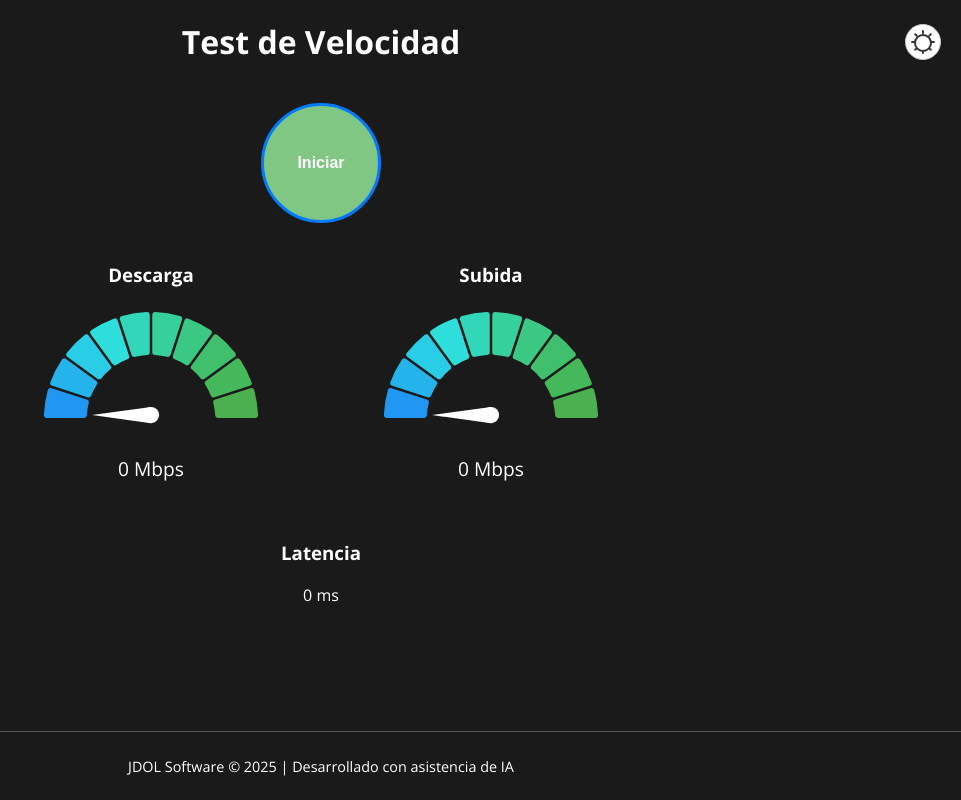
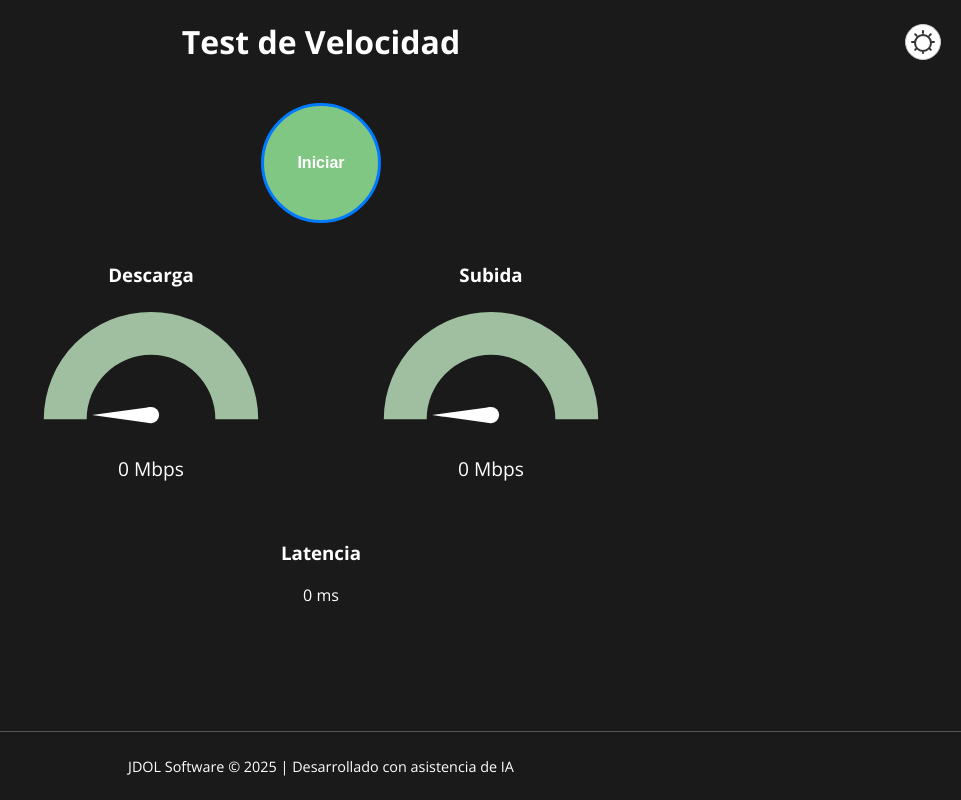
Before and after one commit to JoseDOL/Medidor-Velocidad, a React (Create React App) app in the folder speed-test/frontend/: page / in a window 1280 px wide. Shown: the whole page, without its empty margins (319-1280 px from the left). Built offline with nearby package versions, Linux system fonts and the light colour scheme; the HTML template or start-up script is replaced by a standard one.

Commit message:
terminado sin anuncios

```diff
--- a/speed-test/frontend/src/components/Speedometer.js
+++ b/speed-test/frontend/src/components/Speedometer.js
@@ -3,21 +3,22 @@ import GaugeChart from 'react-gauge-chart';
 
 const Speedometer = ({ speed, theme }) => {
   const needleColor = theme === 'dark' ? '#ffffff' : '#333333';
+  const progressColor = theme === 'dark' ? '#4caf50' : '#2196f3'; // Verde oscuro, azul claro
 
   return (
     <GaugeChart
       id={`gauge-${speed}`}
-      nrOfLevels={10}
-      arcWidth={0.4}
-      percent={speed / 100}
+      nrOfLevels={1} // Solo un nivel para simular barra de carga
+      arcWidth={0.4} // Arco grueso
+      percent={speed / 100} // Progreso de 0 a 100%
       textColor={theme === 'dark' ? '#ffffff' : '#333333'}
       needleColor={needleColor}
       needleBaseColor={needleColor}
-      colors={['#2196f3', '#ffeb3b', '#4caf50']}
-      arcPadding={0.02}
-      cornerRadius={3}
-      style={{ width: '300px' }}
-      hideText={true} // Oculta cualquier texto interno del velocímetro
+      colors={[progressColor, '#e0e0e0']} // Color de progreso y fondo gris
+      arcPadding={0} // Sin espacio entre segmentos
+      cornerRadius={0} // Sin redondeo para un look continuo
+      style={{ width: '300px' }} // Tamaño fijo
+      hideText={true} // Oculta texto interno (lo mostramos en App.js)
     />
   );
 };
--- a/speed-test/frontend/src/styles.css
+++ b/speed-test/frontend/src/styles.css
@@ -159,8 +159,8 @@ html, body {
 
   /* Estilos para los valores debajo de los velocímetros */
   .speed-meters div p {
-    margin-top: 10px; /* Espacio entre el velocímetro y el número */
-    font-size: 1.2rem; /* Tamaño legible */
+    margin-top: 10px;
+    font-size: 1.2rem;
   }
 
   /* Estilos para la latencia */
```
